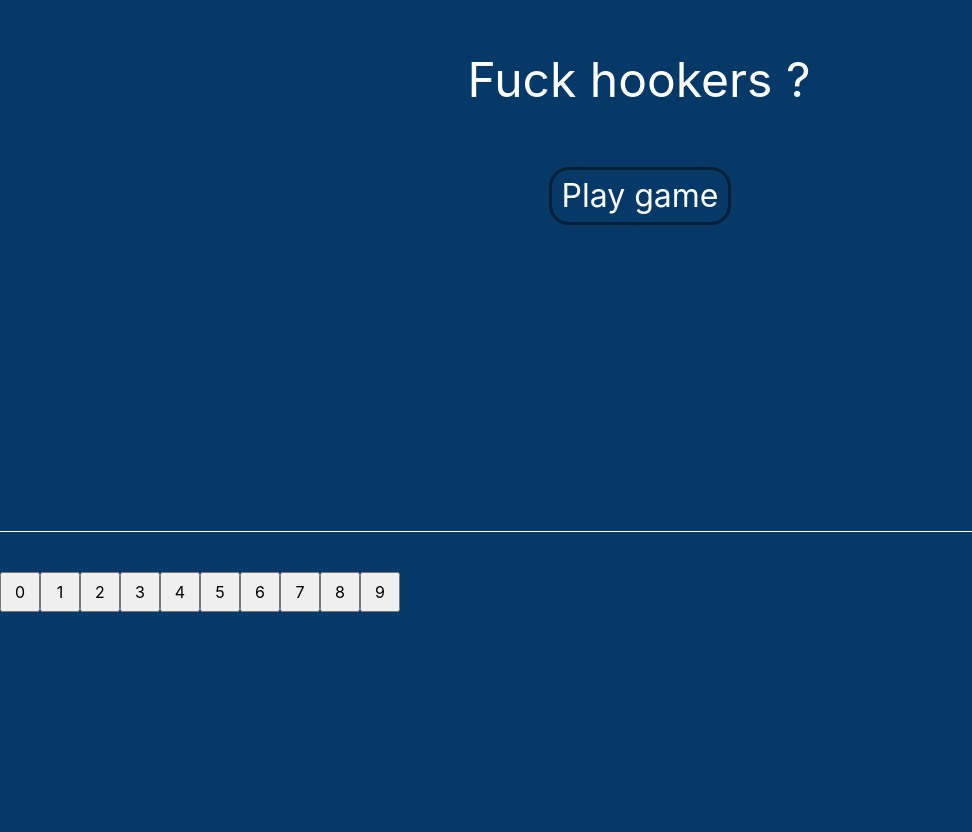
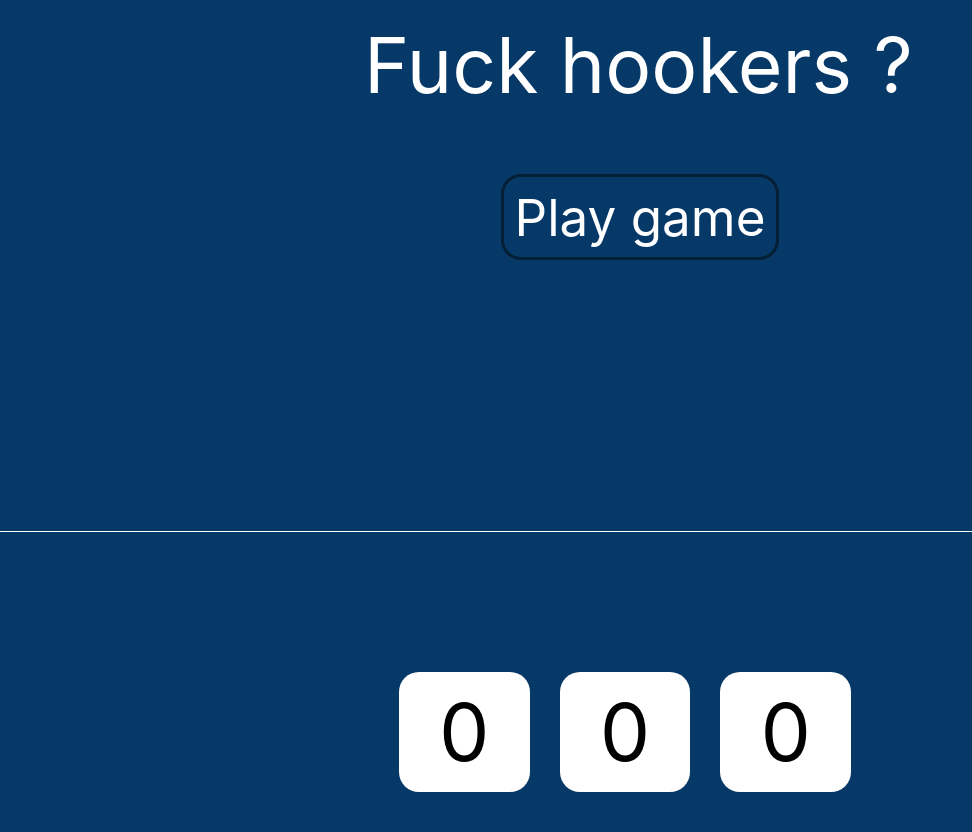
Before and after one commit to CSI-Trainees/AkashGupta-LotteryGame, a plain HTML site: page index.html in a window 1280 px wide. Shown: the part 268-1100 px from the top of the page, without its empty margins (0-972 px from the left). Drawn offline with nearby package versions, Linux system fonts and the light colour scheme.

Commit message:
Commit 3

```diff
--- a/Scripts/script.js
+++ b/Scripts/script.js
@@ -1,12 +1,12 @@
 function GenRand()
 {
- return Math.floor((Math.random()*10));
+ return Math.floor((Math.random()*10)+1);
 }
 function ins()
 {
-   for(let i =0 ; i<10 ; i++)
+   for(let i =1 ; i<=9 ; i++)
    {
-       $(".buttons").append("<input class=\"butstyle\" value="+ i +" type = \"button\"></input>");
+       $(".butcontain").append("<input class=\"butstyle col-3\"  value="+ i +" type = \"button\"></input>");
    }
 }
 
@@ -19,9 +19,9 @@ function ins()
     }
    );
 
-function appdiv(Val)
+function appdiv(Val,el)
 {
-   $(".bruhh").append("<p>"+Val+"</p>");
+   el.text(Val);
 }
 
 let RandomArray = new Array(GenRand(),GenRand(),GenRand());
@@ -38,30 +38,30 @@ function CompArray(value,index,array)
       points =  points+1;
   }
 }
-
+let flag = 0;
 function ValAppend(_inp)
 {
     if(Input1 == false)
     {
         InputArray[0] = _inp;
-        appdiv(InputArray[0]);
+        appdiv(InputArray[0],$("#FirstDis"));
         Input1 = true;
         return;
     }
     if(Input2 == false)
     {
         InputArray[1] = _inp;
-        appdiv(InputArray[1]);
+        appdiv(InputArray[1],$("#SecondDis"));
         Input2 = true;
         return;
     }
     if(Input3 == false)
     {
         InputArray[2] = _inp;
-        appdiv(InputArray[2]);
+        appdiv(InputArray[2],$("#ThirdDis"));
         Input3 = true;
     }
-    if(Input1 ==  true && Input2 == true && Input3 == true)
+    if(Input1 ==  true && Input2 == true && Input3 == true && flag == 0)
     {
             RandomArray.forEach(CompArray);
             switch(points)
@@ -71,6 +71,7 @@ function ValAppend(_inp)
                 case 2 : alert("Congrats for winning $20");break;
                 case 3 : alert("Congrats for winning $30");break;
             }
+            flag = 1;
             return;
     }
 }
--- a/css/style.css
+++ b/css/style.css
@@ -1,7 +1,14 @@
 .butstyle
 {
-    height: 40px;
-    width: 40px;
+    margin: 5px;
+    font-size:4vh;
+    border-radius:20px;
+    color: white;
+    background-color: #041f36;
+}
+.butstyle:hover
+{
+  background-color: #063968;
 }
 *
 {
@@ -31,13 +38,13 @@ body
 #TypeWriter
 {
   color: white;
-  font-size: 3em;
+  font-size: 6vw;
 }
 .Link
 {
     text-decoration: none;
     color: white;
-    font-size: 2em;
+    font-size: 4vw;
     padding: 2px 10px 2px 10px;
     border: 3px solid #041f36;
     border-radius: 20px;
@@ -68,13 +75,35 @@ span {
   .Squarebox
   {
     font-size: 4em;
-    color: white;
-    background-color: wheat;
+    color: black;
+    background-color: white;
     border-radius: 20px;
-    margin: 20px;
+    margin: 15px;
     text-align: center;
+  }
+  .Dis
+  {
+    width: 100%;
+    height: 100%;
   }
   .Disbox
   {
     width: 40%;
+    height:50%;
   }
+  .buttons
+  {
+    height:50%;
+  }
+  .butcontain
+  {
+    width: 100%;
+    height:100%;
+  }
+  @media screen and (min-width : 700px)
+  {
+    .Squarebox
+    {
+      font-size: 5em;
+    }
+  }
--- a/index.html
+++ b/index.html
@@ -9,19 +9,20 @@
         <div class="ContentBox">
             <p id="TypeWriter"></p>
         </div>
-        <a class="Link ContentBox">Play game</a>
+        <a class="Link ContentBox" href="#MainGame">Play game</a>
     </div>
     <div id="MainGame">
       <div class="Container-fluid Disbox">
-      <div class="row justify-content-center ">
-       <div class="Squarebox col"></div>
-       <div class="Squarebox col"></div>
-       <div class="Squarebox col"></div>
+      <div class="row justify-content-center align-items-center Dis ">
+       <div id="FirstDis" class="Squarebox col">0</div>
+       <div id="SecondDis"class="Squarebox col">0</div>
+       <div id="ThirdDis"class="Squarebox col">0</div>
       </div>
       </div>
-     <div class="bruhh">
-     </div>
-     <div class="buttons">
+     <div class="buttons container">
+       <div class="row justify-content-center align-items-center butcontain">
+
+       </div>
      </div>
     </div>
     <script src="https://code.jquery.com/jquery-3.5.1.slim.min.js" integrity="sha384-DfXdz2htPH0lsSSs5nCTpuj/zy4C+OGpamoFVy38MVBnE+IbbVYUew+OrCXaRkfj" crossorigin="anonymous"></script>
```
